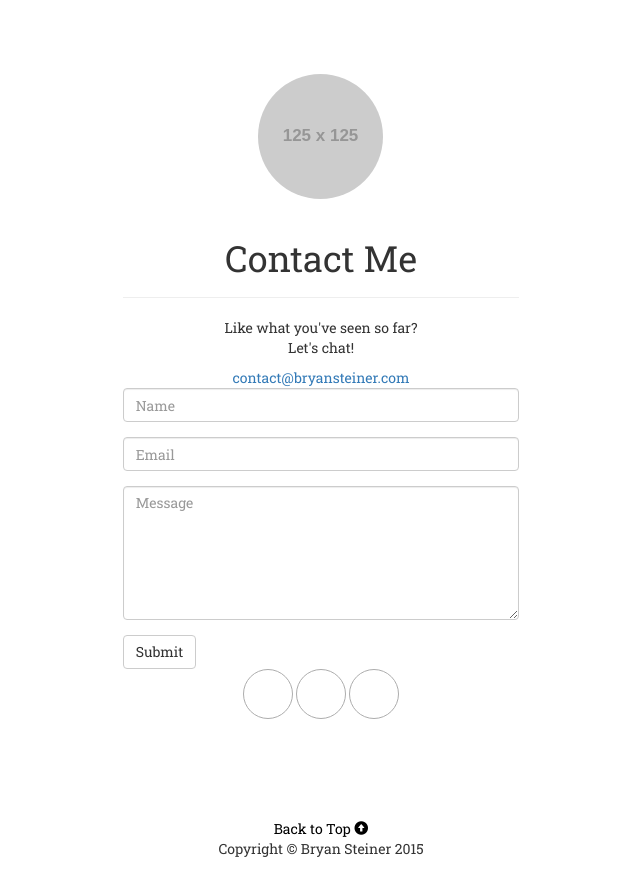
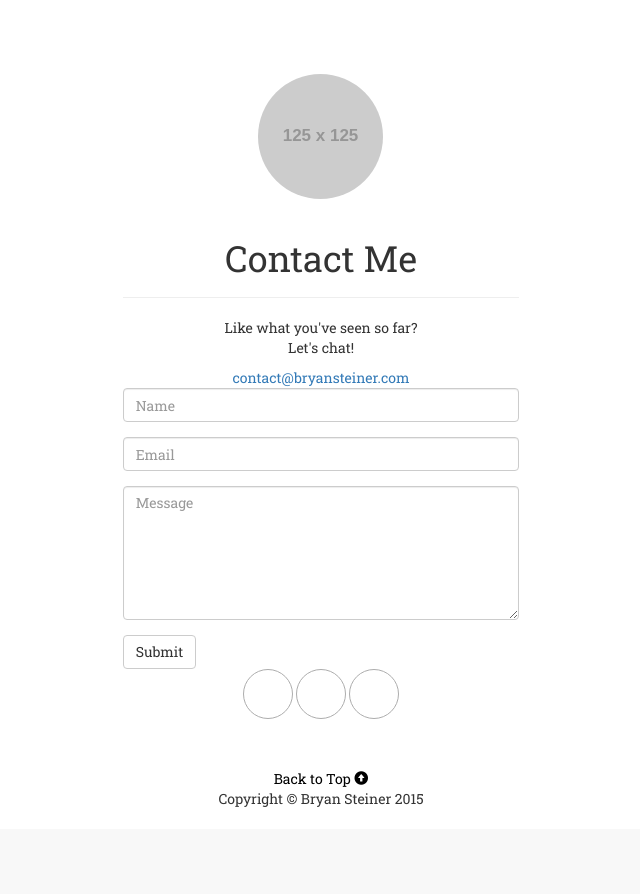
Before and after one commit to bryansteiner/Portfolio, a PHP site: page / in a window 1280 px wide. Shown: the part 3265-4159 px from the top of the page, without its empty margins (319-959 px from the left). After the commit the page ends 4072 px from the top, so only its background shows below. Run offline with PHP 8.4, Linux system fonts and the light colour scheme; grey boxes labelled with a size stand in for pictures from a placeholder-image service; some libraries are stand-ins or nearby versions.

Commit message:
Progress

```diff
--- a/css/custom.css
+++ b/css/custom.css
@@ -78,13 +78,13 @@ a.btn-circle:hover {
 /*Contact Page*/
 .contact {
     padding-top: 75px;
-    padding-bottom: 75px;
+    padding-bottom: 25px;
 }
 /*End Contact Page*/
 
 /*Bottom Page*/
 .bottom {
     padding-top: 25px;
-    padding-bottom: 25px;
+    padding-bottom: 10px;
 }
 /*End Bottom Page
```
